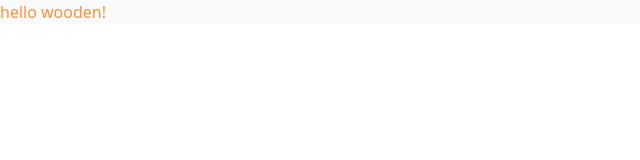
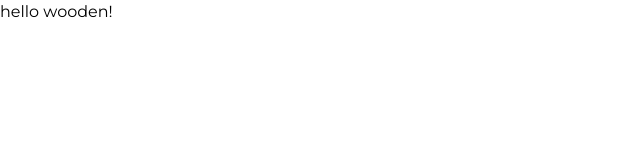
Before and after one commit to everylittlefox/wooden, a Next.js app: page / in a window 1280 px wide. Shown: the top 160 px of the page, without its empty margins (0-640 px from the left). Built offline with nearby package versions, Linux system fonts and the light colour scheme.

Commit message:
added font and layout component

```diff
--- /dev/null
+++ b/components/Layout.tsx
@@ -0,0 +1,18 @@
+import { Montserrat } from '@next/font/google'
+
+const montserrat = Montserrat({ subsets: ['latin'] })
+
+type LayoutProps = { className?: string }
+
+const Layout: React.FC<React.PropsWithChildren & LayoutProps> = ({
+  children,
+  className = ''
+}) => {
+  return (
+    <main className={`min-h-screen ${montserrat.className} ${className}`}>
+      {children}
+    </main>
+  )
+}
+
+export default Layout
--- a/pages/index.tsx
+++ b/pages/index.tsx
@@ -1,17 +1,9 @@
-import Head from 'next/head'
+import Layout from '../components/Layout'
 
 export default function Home() {
   return (
-    <>
-      <Head>
-        <title>wooden</title>
-        <meta name="description" content="description for wooden" />
-        <meta name="viewport" content="width=device-width, initial-scale=1" />
-        <link rel="icon" href="/favicon.ico" />
-      </Head>
-      <main className="bg-gray-50 text-orange-400">
-        <h1>hello wooden!</h1>
-      </main>
-    </>
+    <Layout>
+      <h1>hello wooden!</h1>
+    </Layout>
   )
 }
```
